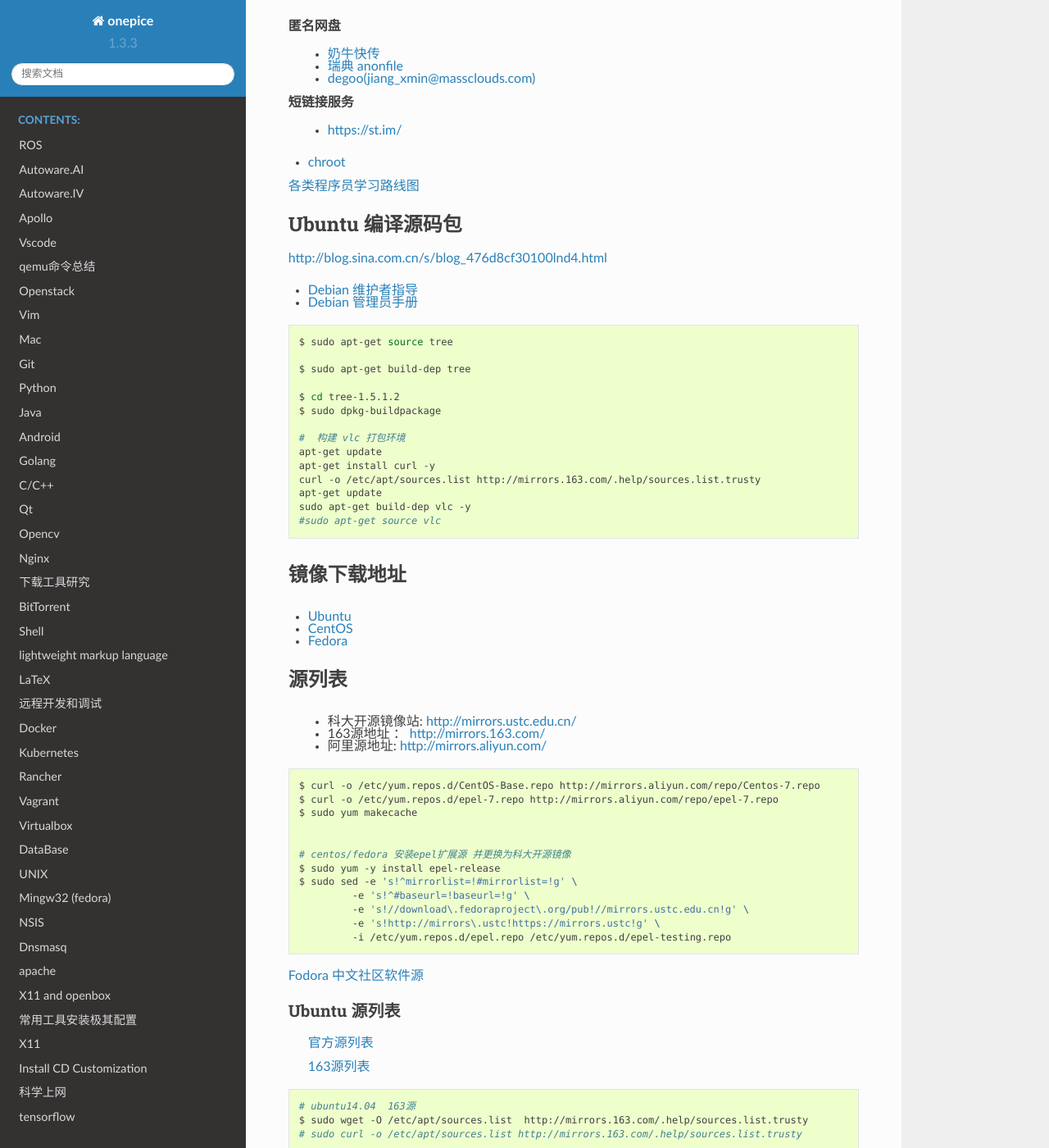
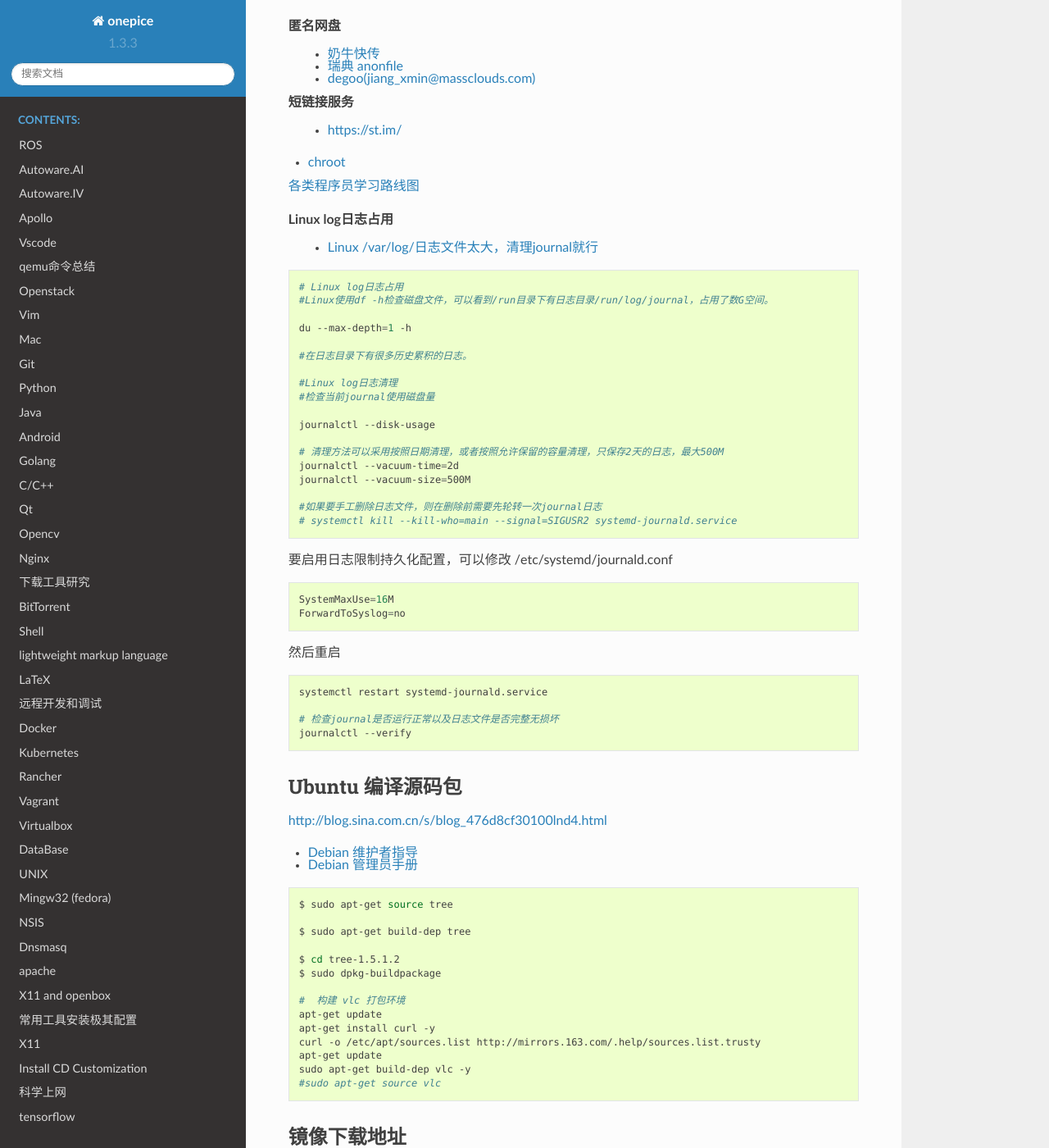
Before and after one commit to my-rds-store/my_space, a Sphinx documentation site: the page built from source/index.rst, in a window 1280 px wide and 1400 px high, scrolled down 2519 px. Shown: the whole window at 82% size. Built offline with Sphinx 7.4.7 and the Read the Docs theme 2.0.0, drawn with Linux system fonts in a browser that asks for light colours.

Commit message:
update ....

```diff
--- a/source/index.rst
+++ b/source/index.rst
@@ -191,6 +191,49 @@
 
 
 `各类程序员学习路线图 <http://www.runoob.com/coder-learn-path>`_
+
+
+Linux log日志占用
+    * `Linux /var/log/日志文件太大，清理journal就行 <https://www.uedbox.com/post/58901/>`_
+
+.. code-block:: sh
+
+    # Linux log日志占用
+    #Linux使用df -h检查磁盘文件，可以看到/run目录下有日志目录/run/log/journal，占用了数G空间。
+
+    du --max-depth=1 -h
+
+    #在日志目录下有很多历史累积的日志。
+
+    #Linux log日志清理
+    #检查当前journal使用磁盘量
+
+    journalctl --disk-usage
+
+    # 清理方法可以采用按照日期清理，或者按照允许保留的容量清理，只保存2天的日志，最大500M
+    journalctl --vacuum-time=2d
+    journalctl --vacuum-size=500M
+
+    #如果要手工删除日志文件，则在删除前需要先轮转一次journal日志
+    # systemctl kill --kill-who=main --signal=SIGUSR2 systemd-journald.service
+
+
+要启用日志限制持久化配置，可以修改 /etc/systemd/journald.conf
+
+.. code::
+
+    SystemMaxUse=16M
+    ForwardToSyslog=no
+
+
+然后重启
+
+.. code:: sh
+
+    systemctl restart systemd-journald.service
+
+    # 检查journal是否运行正常以及日志文件是否完整无损坏
+    journalctl --verify
 
 
 ************************
```
